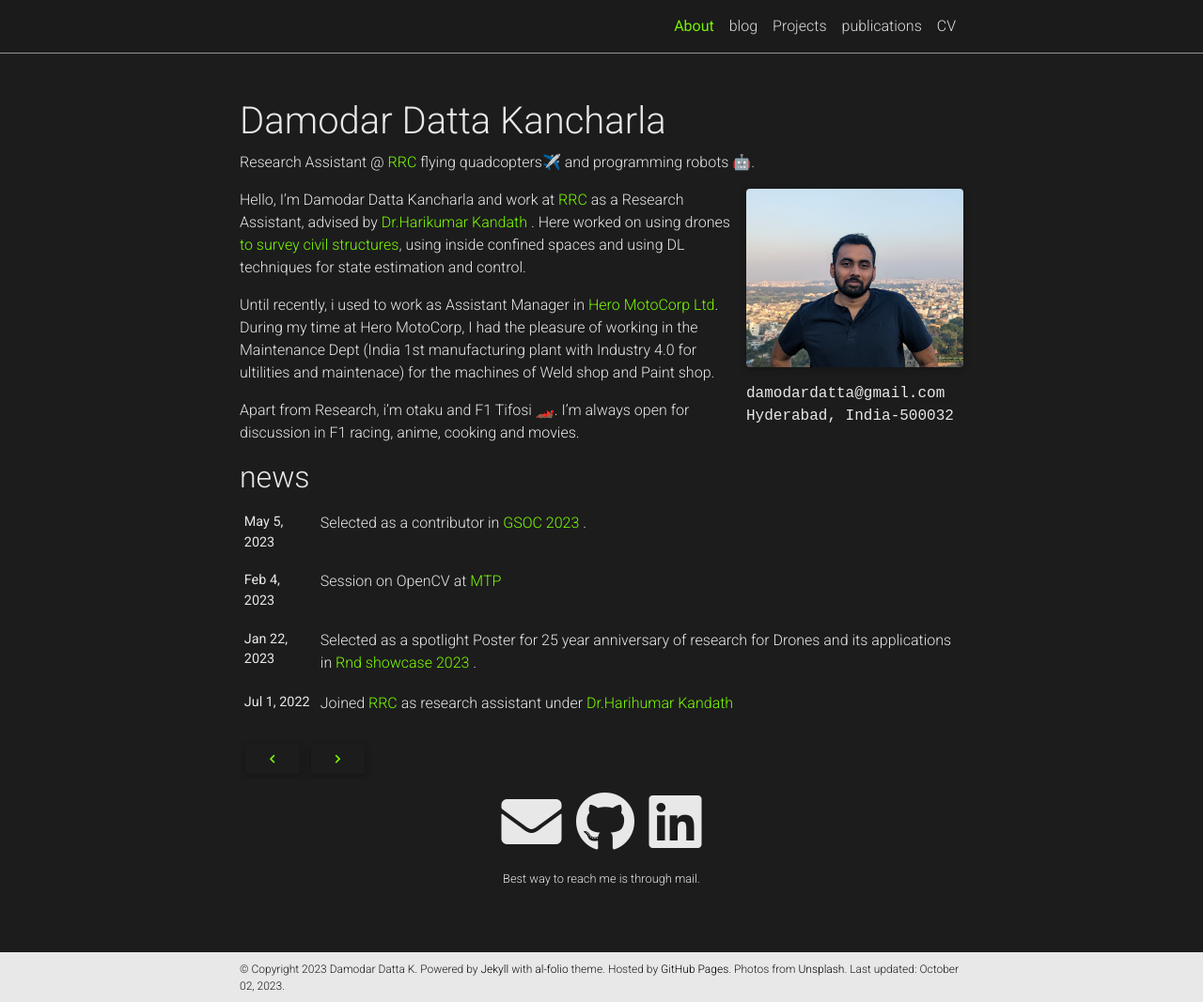
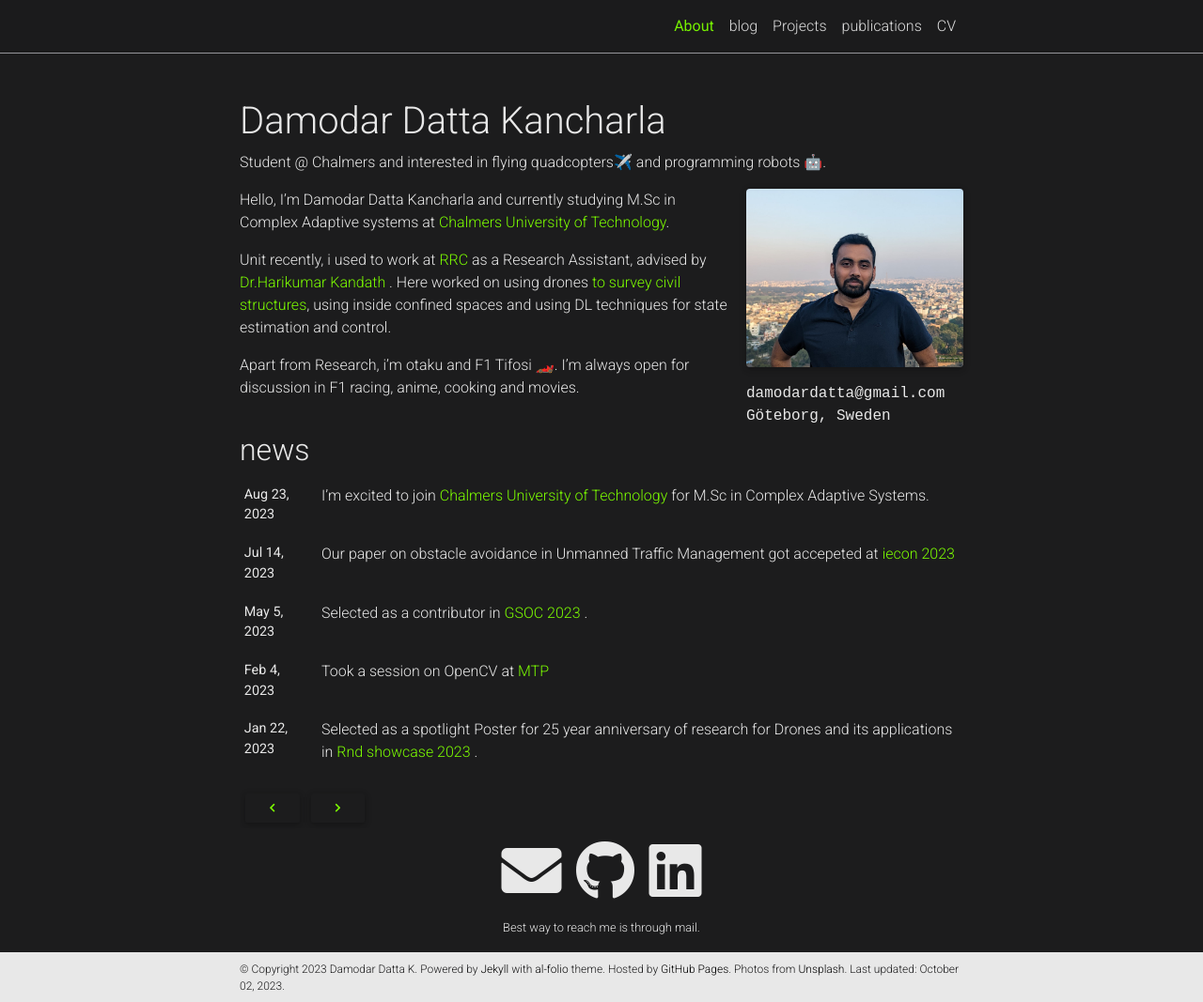
Before and after one commit to damodardatta/damodardatta.github.io, a Jekyll site: the page built from _pages/about.md, in a window 1280 px wide and 1067 px high. Shown: the whole window at 94% size. Built offline with Jekyll 4.4.1, drawn with Linux system fonts in a browser that asks for light colours; nearby versions of some CDN libraries; full-size pictures stand in for the smaller copies a plugin makes; comment, search, counter and statistics services are not loaded; a style sheet for code colours, icons or effects is not loaded.

Commit message:
updated news and main page

```diff
--- a/_pages/about.md
+++ b/_pages/about.md
@@ -2,7 +2,7 @@
 layout: about
 title: About
 permalink: /
-subtitle: Research Assistant @ <a href='https://robotics.iiit.ac.in/'>RRC</a> flying quadcopters✈️ and programming robots 🤖.
+subtitle: Student @ Chalmers and interested in flying quadcopters✈️ and programming robots 🤖.
 
 profile:
   align: right
@@ -10,16 +10,16 @@ profile:
   image_circular: false # crops the image to make it circular
   address: >
     <p>damodardatta@gmail.com</p>
-    <p>Hyderabad, India-500032</p>
+    <p>Göteborg, Sweden</p>
 
 news: true  # includes a list of news items
 selected_papers: false # includes a list of papers marked as "selected={true}"
 social: true  # includes social icons at the bottom of the page
 ---
 
-Hello, I'm Damodar Datta Kancharla and work at [RRC](https://robotics.iiit.ac.in/) as a Research Assistant, advised by [Dr.Harikumar Kandath](https://sites.google.com/view/harikumar-kandath/home) . Here worked on using drones [to survey civil structures](https://github.com/UVRSABI), using inside confined spaces and using DL techniques for state estimation and control.
+Hello, I'm Damodar Datta Kancharla and currently studying M.Sc in Complex Adaptive systems at [Chalmers University of Technology](https://www.chalmers.se/en/).
 
-Until recently, i used to work as Assistant Manager in [Hero MotoCorp Ltd](https://www.heromotocorp.com/en-in.html). During my time at Hero MotoCorp, I had the pleasure of working in the Maintenance Dept (India 1st manufacturing plant with Industry 4.0 for ultilities and maintenace) for the machines of Weld shop and Paint shop.
+Unit recently, i used to work at [RRC](https://robotics.iiit.ac.in/) as a Research Assistant, advised by [Dr.Harikumar Kandath](https://sites.google.com/view/harikumar-kandath/home) . Here worked on using drones [to survey civil structures](https://github.com/UVRSABI), using inside confined spaces and using DL techniques for state estimation and control.
 
 Apart from Research, i'm otaku and F1 Tifosi 🏎️. I'm always open for discussion in F1 racing, anime,
 cooking and movies.
```
Also changed, not shown: _news/02-04-23-MTP.md (+1 -1 lines), _news/14-07-23-iecon23.md (added, +7 -0 lines), _news/21-08-23-chalmers.md (added, +7 -0 lines), _news/05-05-23-gsoc.md (renamed from _news/01-07-22-gsoc.md), _news/22-01-23-rnd-showcase.md (renamed from _news/01-07-22-rnd-showcase.md).
